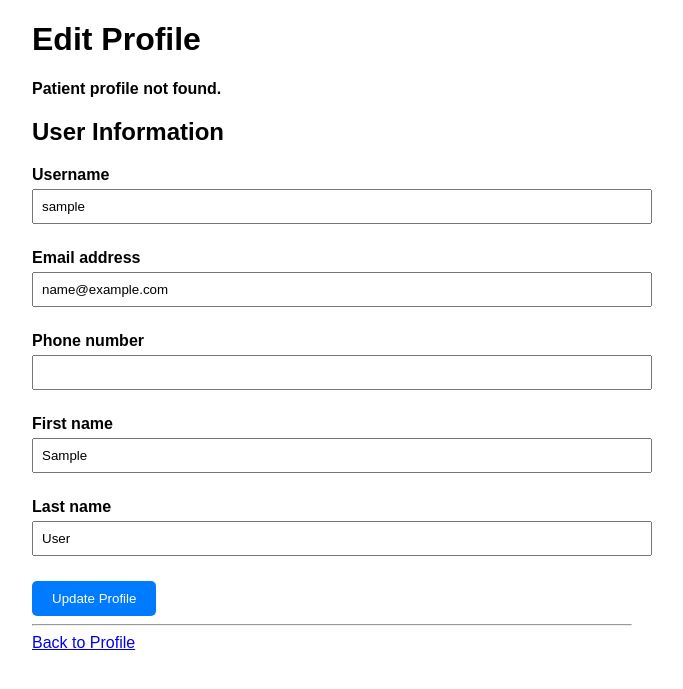
After one commit to Youssef11gaber10/Django-Clinic-Appointment-System, a Django app: page /accounts/edit-profile/ in a window 1280 px wide. The commit adds this page. Shown: the top 689 px of the page, without its empty margins (308-991 px from the left). Run offline with Django 5.2, Linux system fonts and the light colour scheme; the visitor is signed in with stand-in values (Sample User, id 1).

Commit message:
add patient edit profile

```diff
--- a/accounts/forms.py
+++ b/accounts/forms.py
@@ -81,3 +81,16 @@ class PatientUserCreationForm(BaseUserCreationForm):
         if address and len(address) < 10:
             raise forms.ValidationError("Address must be at least 10 characters long.")
         return address
+
+class UserUpdateForm(forms.ModelForm):
+    class Meta:
+        model = UserApp
+        fields = ['username', 'email', 'phone_number', 'first_name', 'last_name']
+
+class PatientProfileUpdateForm(forms.ModelForm):
+    class Meta:
+        model = PatientProfile
+        fields = ['date_of_birth', 'address', 'gender']
+        widgets = {
+            'date_of_birth': forms.DateInput(attrs={'type': 'date'})
+        }
--- /dev/null
+++ b/accounts/templates/registration/edit_profile.html
@@ -0,0 +1,65 @@
+<!DOCTYPE html>
+<html>
+<head>
+    <title>Edit Profile</title>
+    <style>
+        body { font-family: Arial, sans-serif; margin: 20px; }
+        .container { max-width: 600px; margin: 0 auto; }
+        .form-group { margin: 15px 0; }
+        label { display: block; margin-bottom: 5px; font-weight: bold; }
+        input, textarea, select { width: 100%; padding: 8px; margin-bottom: 10px; }
+        button { background: #007bff; color: white; padding: 10px 20px; border: none; border-radius: 5px; cursor: pointer; }
+        .error { color: red; }
+        .success { color: green; }
+    </style>
+</head>
+<body>
+    <div class="container">
+        <h1>Edit Profile</h1>
+
+        {% if messages %}
+            {% for message in messages %}
+                <div class="message {{ message.tags }}">
+                    <strong>{{ message }}</strong>
+                </div>
+            {% endfor %}
+        {% endif %}
+
+        <form method="post">
+            {% csrf_token %}
+
+            <h2>User Information</h2>
+            {% if user_form %}
+                {% for field in user_form %}
+                    <div class="form-group">
+                        <label for="{{ field.id_for_label }}">{{ field.label }}</label>
+                        {{ field }}
+                        {% if field.errors %}
+                            <div class="error">{{ field.errors }}</div>
+                        {% endif %}
+                    </div>
+                {% endfor %}
+            {% endif %}
+
+            <!-- Patient Profile Form -->
+            {% if profile_form %}
+                <h2>Patient Information</h2>
+                {% for field in profile_form %}
+                    <div class="form-group">
+                        <label for="{{ field.id_for_label }}">{{ field.label }}</label>
+                        {{ field }}
+                        {% if field.errors %}
+                            <div class="error">{{ field.errors }}</div>
+                        {% endif %}
+                    </div>
+                {% endfor %}
+            {% endif %}
+
+            <button type="submit">Update Profile</button>
+        </form>
+
+        <hr>
+        <a href="{% url 'profile' %}">Back to Profile</a>
+    </div>
+</body>
+</html>
--- a/accounts/templates/registration/profile.html
+++ b/accounts/templates/registration/profile.html
@@ -53,5 +53,6 @@
 
     <hr />
     <a href="{% url 'logout' %}">Logout</a>
+    <a href="{% url 'edit_profile' %}">Edit Profile</a>
   </body>
 </html>
--- a/accounts/urls.py
+++ b/accounts/urls.py
@@ -8,5 +8,6 @@ urlpatterns = [
     path('forgot-password/', views.forgot_password, name='forgot_password'),
     path('profile/', views.profile, name='profile'),
     path('admin-register/', views.admin_register, name='admin_register'),
+    path('edit-profile/', views.edit_profile, name='edit_profile'),
     path('', include('django.contrib.auth.urls')),
 ]
--- a/accounts/views.py
+++ b/accounts/views.py
@@ -2,7 +2,7 @@ from django.shortcuts import render, redirect
 from django.contrib.auth import authenticate, login, logout
 from django.contrib.auth.decorators import login_required
 from django.contrib import messages
-from .forms import PatientUserCreationForm, BaseUserCreationForm
+from .forms import PatientUserCreationForm, BaseUserCreationForm, PatientProfileUpdateForm, UserUpdateForm
 from .models import UserApp as User
 
 def patient_register(request):
@@ -76,6 +76,44 @@ def profile(request):
     if user.role == 'patient':
         context['profile'] = user.patient_profile
     return render(request, 'registration/profile.html', context)
+from .models import UserApp as User, PatientProfile
 
+@login_required(login_url='login')
+def edit_profile(request):
+    user = request.user
+    if request.method == 'POST':
+        user_form = UserUpdateForm(request.POST, instance=user)
+        if user.role == 'patient':
+            try:
+                patient_profile = PatientProfile.objects.get(user=user)
+                profile_form = PatientProfileUpdateForm(request.POST, instance=patient_profile)
+            except PatientProfile.DoesNotExist:
+                messages.error(request, 'Patient profile not found.')
+                return redirect('profile')
 
-# Create your views here.
+            if user_form.is_valid() and profile_form.is_valid():
+                user_form.save()
+                profile_form.save()
+                messages.success(request, 'Your profile has been updated successfully.')
+                return redirect('profile')
+        else:
+            if user_form.is_valid():
+                user_form.save()
+                messages.success(request, 'Your profile has been updated successfully.')
+                return redirect('profile')
+    else:
+        user_form = UserUpdateForm(instance=user)
+        if user.role == 'patient':
+            try:
+                patient_profile = PatientProfile.objects.get(user=user)
+                profile_form = PatientProfileUpdateForm(instance=patient_profile)
+            except PatientProfile.DoesNotExist:
+                messages.warning(request, 'Patient profile not found.')
+                profile_form = None
+        else:
+            profile_form = None
+
+    return render(request, 'registration/edit_profile.html', {
+        'user_form': user_form,
+        'profile_form': profile_form
+    })
```
